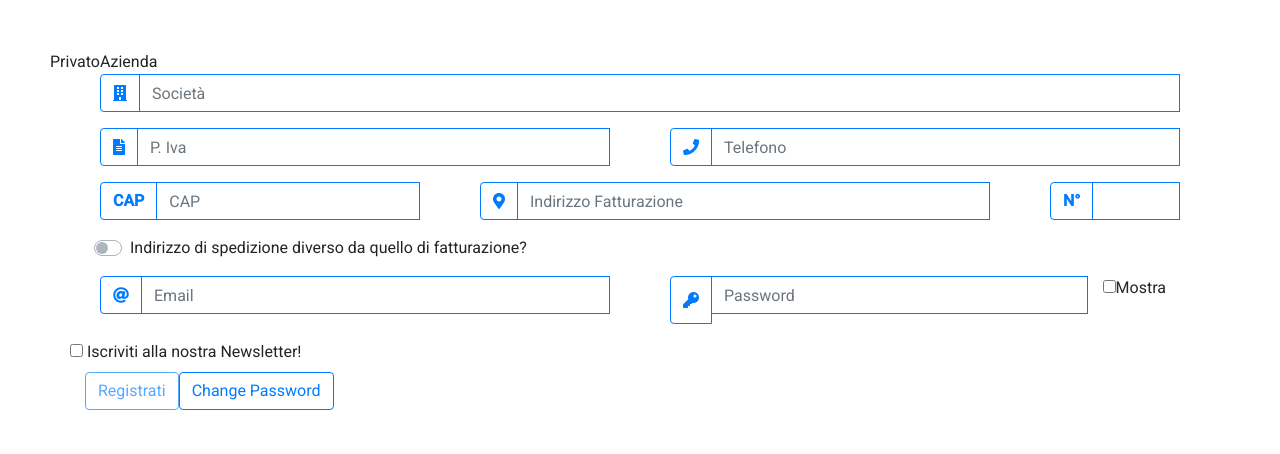
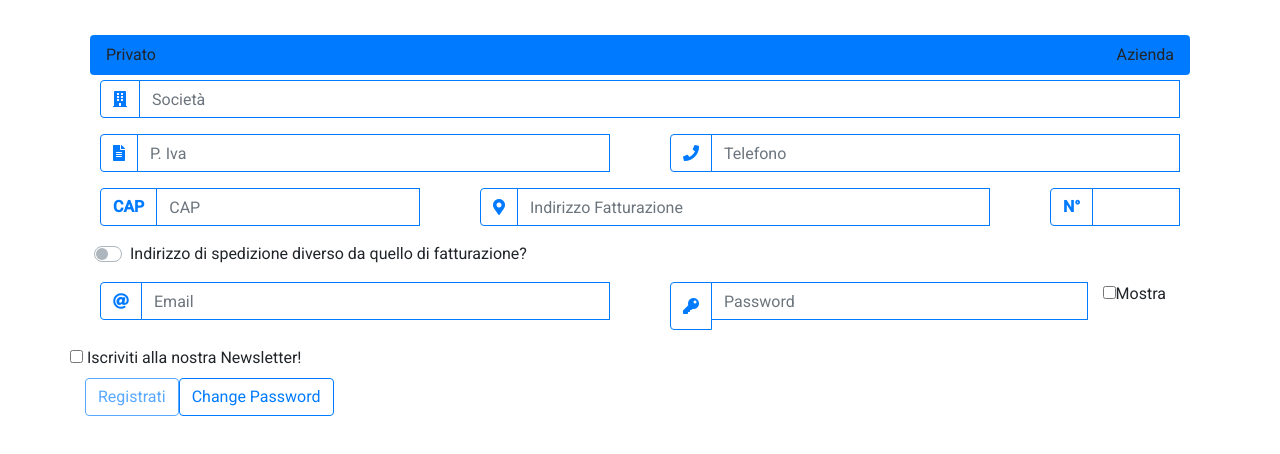
Before and after one commit to zGaglia/YTiAProject, an Angular app: page /azienda in a window 1280 px wide. Shown: the top 454 px of the page. Built offline with nearby package versions, Linux system fonts and the light colour scheme.

Commit message:
navbar1.0

```diff
--- a/src/app/app.component.html
+++ b/src/app/app.component.html
@@ -1,7 +1,8 @@
-<nav>
+<div class="container" id=navbar>
+<nav class="navbar navbar-dark bg-primary">
         <a (click)="toggleEditor('privato')">Privato</a>
         <a (click)="toggleEditor('azienda')">Azienda</a>
 </nav>
-
+</div>
 
 <router-outlet></router-outlet>
--- a/src/styles.css
+++ b/src/styles.css
@@ -1,5 +1,5 @@
 body {
-    padding: 50px;
+    padding: 30px;
 }
 
 #svg {
@@ -40,3 +40,17 @@ body { margin: 0; font-family: Roboto, "Helvetica Neue", sans-serif; }
         border-radius: .25rem;
         transition: border-color .15s ease-in-out,box-shadow .15s ease-in-out;
         }
+        .navbar {
+            margin: 5px;
+            position: relative;
+            display: -ms-flexbox;
+            display: flex;
+            -ms-flex-wrap: wrap;
+            flex-wrap: wrap;
+            -ms-flex-align: center;
+            align-items: center;
+            -ms-flex-pack: justify;
+            justify-content: space-between;
+            padding: .5rem 1rem;
+            border-radius: .25rem;
+            }
```
